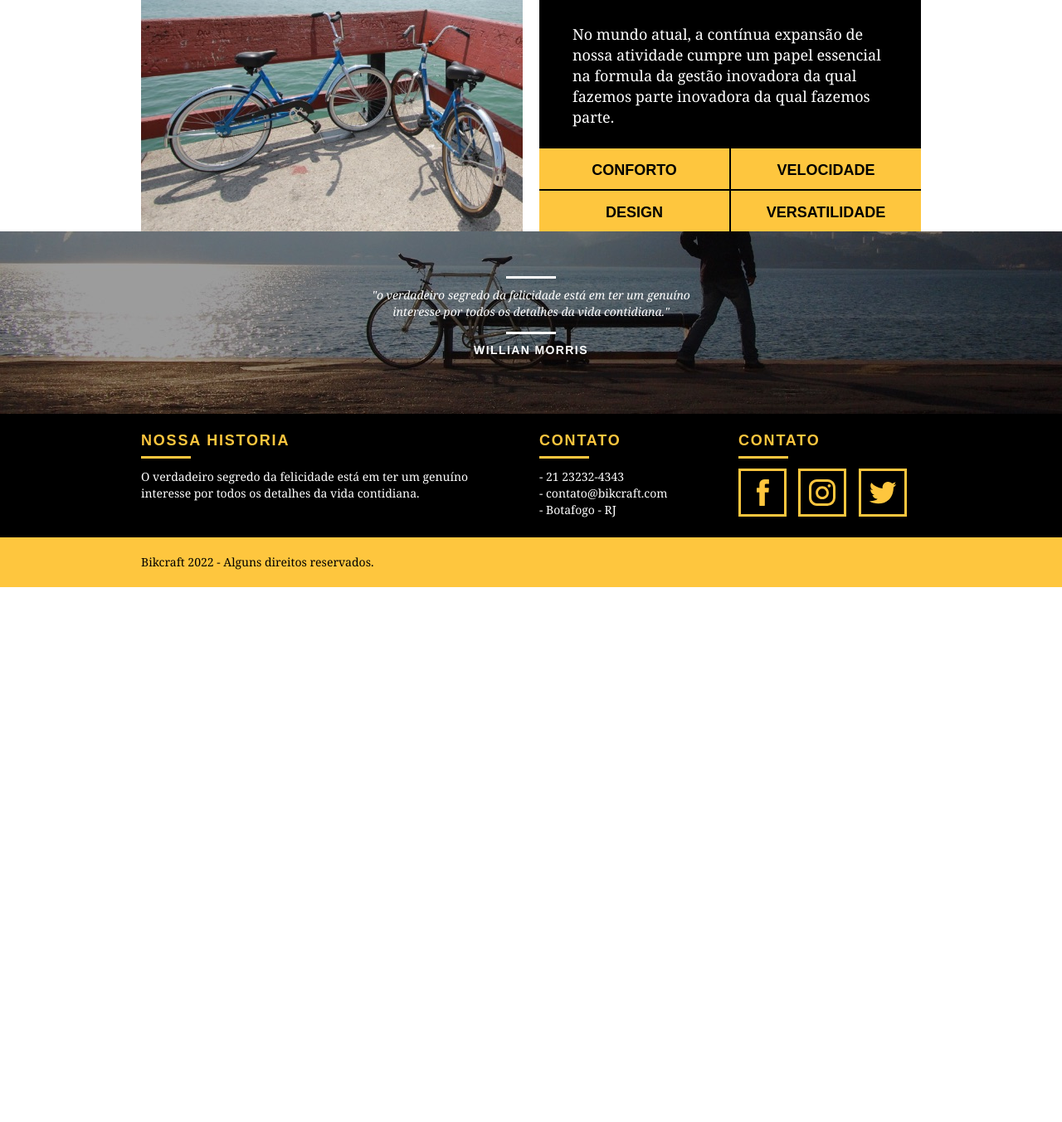
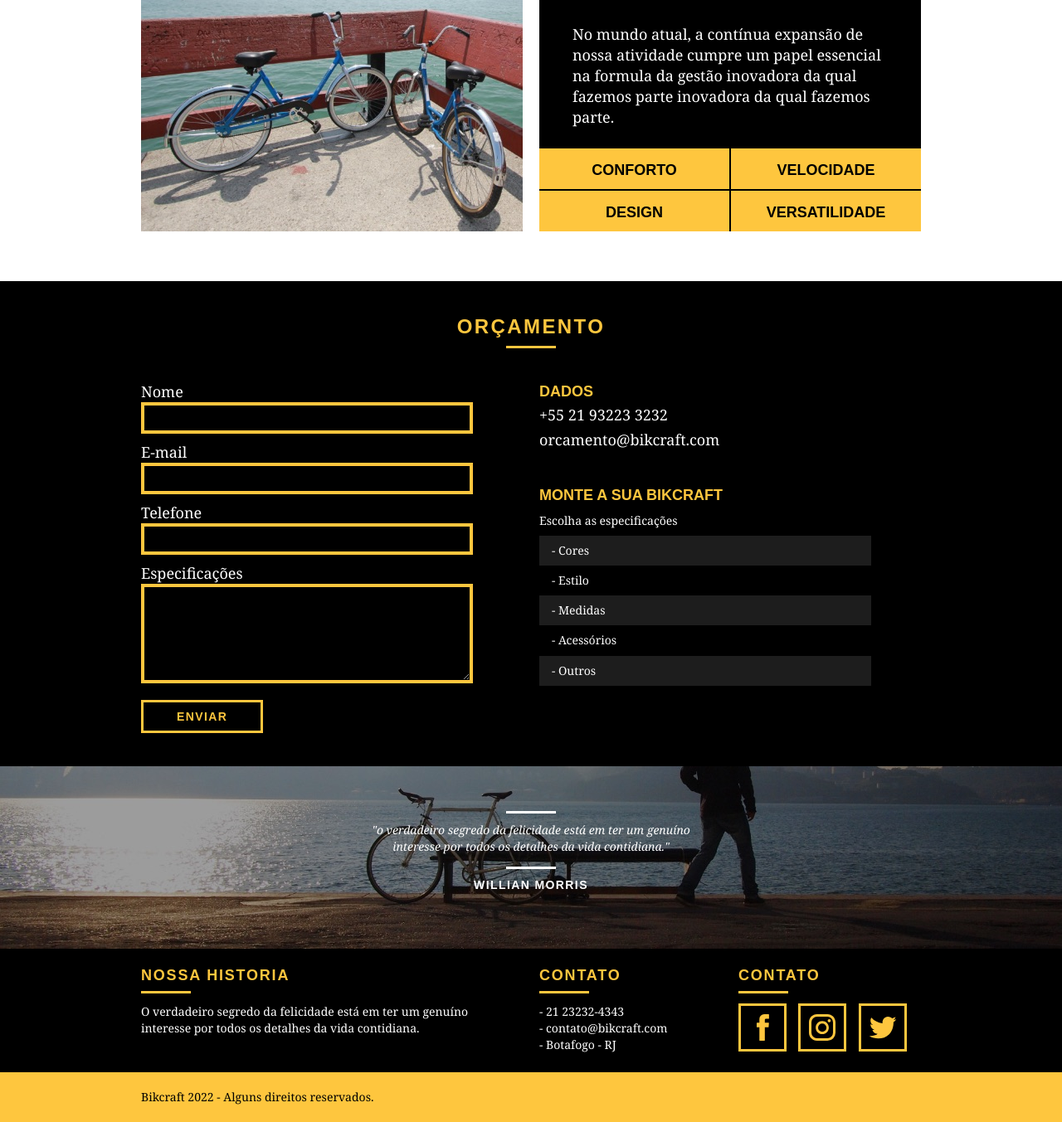
Before and after one commit to GabrielSilva2012/bikcraft, a PHP site: page /produtos.html in a window 1280 px wide. Shown: the part 1891-3244 px from the top of the page at 83% size. Before the commit the page ends 2599 px from the top, so only its background shows below. Run offline with PHP 8.4, Linux system fonts and the light colour scheme.

Commit message:
Adicionando Paginas de Produtos

```diff
--- a/css/produtos.css
+++ b/css/produtos.css
@@ -69,3 +69,103 @@
 .produto_info ul li:nth-child(even) {
 	margin-left: 2px;
 }
+
+/* Orcamento */
+.orcamento{
+  background: #000;
+  width: 100%;
+  margin-top: 60px;
+  padding: 40px 0;
+}
+
+.orcamento h2{
+  color:#fec63e;
+}
+
+.orcamento h2::after{
+  background: #fec63e;
+}
+.form {
+	padding-right: 60px;
+}
+
+.form label{
+  display: block;
+  color: #fff;
+  font-family: Georgia, 'Times New Roman',  serif;
+  font-size: 18px;
+  line-height: 25px;
+}
+
+.form input{
+  display: block;
+  width: 100%;
+  border:4px solid #fec63e;
+  background: none;
+  color:#fff;
+  padding: 7px 10px;
+  margin-bottom: 10px;
+  outline: none;
+  font-size: 14px;
+  font-family: Georgia, 'Times New Roman',  serif;
+}
+
+.form textarea {
+	display: block;
+	width: 100%;
+	height: 120px;
+	border: 4px solid #fec63e;
+	background: none;
+	color: #fff;
+	padding: 7px 10px;
+	margin-bottom: 20px;
+	outline: none;
+	font-size: 14px;
+	font-family: Georgia, "Times New Roman", serif;
+}
+
+.form button {
+	padding: 7px 40px;
+	background: none;
+}
+
+.orcamento_dados {
+	color: #fff;
+}
+
+.orcamento_dados h3{
+	font-size: 18px;
+	line-height: 25px;
+	text-transform: uppercase;
+	color: #fec63e;
+	font-weight: bold;
+}
+
+.orcamento_dados span {
+	display: block;
+	font-size: 18px;
+	line-height: 30px;
+	font-family: Georgia, "Times New Roman", serif;
+}
+
+.dados_email {
+	margin-bottom: 40px;
+}
+
+.orcamento_dados ul {
+	padding-right: 60px
+}
+
+.orcamento_dados ul li {
+	font-family: Georgia, "Times New Roman", serif;
+	font-size: 14px;
+	padding: 10px 15px;
+}
+
+.orcamento_dados ul li:nth-child(odd) {
+	background: #1d1d1d;
+}
+
+.orcamento_dados p {
+	margin: 8px 0;
+}
--- a/produtos.html
+++ b/produtos.html
@@ -91,6 +91,36 @@
       </ul>
     </div>
   </section>
+  <section class="orcamento">
+    <div class="container">
+      <h2 class="subtitulo">Orçamento</h2>
+      <form id="form_orcamento" class="form grid-8">
+        <label for="nome">Nome</label>
+        <input type="text" id="nome">
+        <label for="email">E-mail</label>
+        <input type="text" id="email">
+        <label for="telefone">Telefone</label>
+        <input type="text" id="telefone">
+        <label for="espec">Especificações</label>
+        <textarea id="espec"></textarea>
+        <button type="submit" class="btn">Enviar</button>
+      </form>
+      <div class="orcamento_dados grid-8">
+        <h3>Dados</h3>
+        <span>+55 21 93223 3232</span>
+        <span class="dados_email">orcamento@bikcraft.com</span>
+        <h3>Monte a sua Bikcraft</h3>
+        <p>Escolha as especificações</p>
+        <ul>
+          <li>- Cores</li>
+          <li>- Estilo</li>
+          <li>- Medidas</li>
+          <li>- Acessórios</li>
+          <li>- Outros</li>
+        </ul>
+      </div>
+    </div>
+  </section>
   <section class="quebra">
     <blockquote class="quote-externo container">
       <p>"o verdadeiro segredo da felicidade está em ter um genuíno interesse por todos os detalhes da vida contidiana."</p>
```
